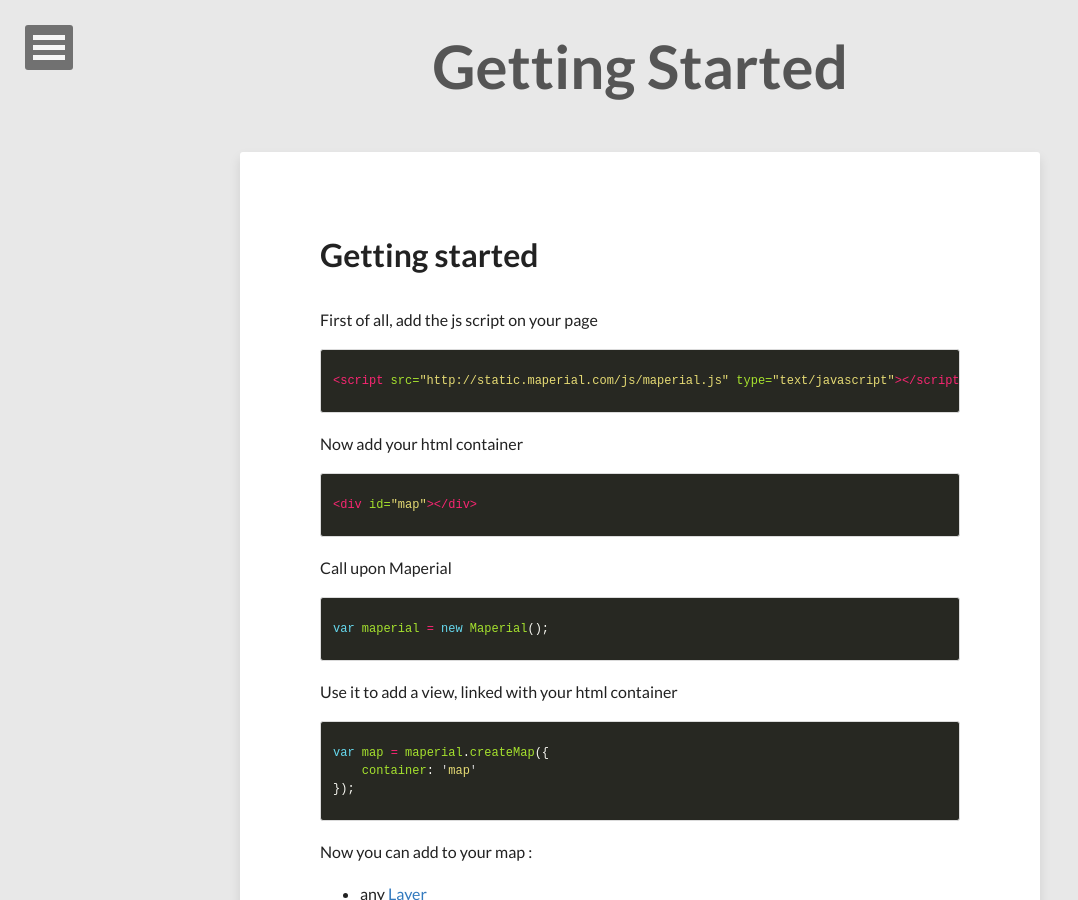
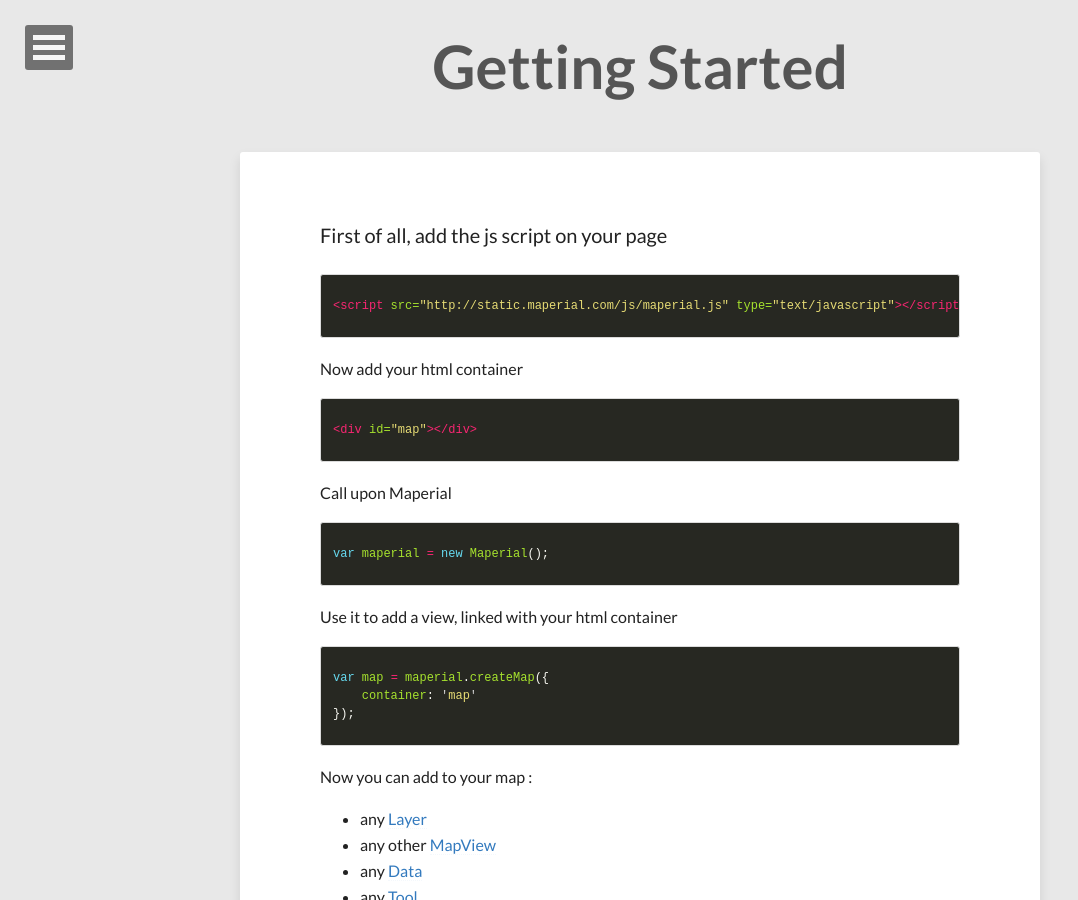
Before and after one commit to maperial/maperial.github.io, a Jekyll site: the page built from getting-started/index.md, in a window 1280 px wide and 900 px high. Shown: the whole window, without its empty margins (0-1078 px from the left). Built offline with Jekyll 4.4.1, drawn with Linux system fonts in a browser that asks for light colours; nearby versions of some CDN libraries; comment, search, counter and statistics services are not loaded.

Commit message:
getting-started

```diff
--- a/getting-started/index.md
+++ b/getting-started/index.md
@@ -3,7 +3,6 @@
 title: Getting Started
 ---
 
-# Getting started
 First of all, add the js script on your page
 {% highlight html %}
 <script src="http://static.maperial.com/js/maperial.js" type="text/javascript"></script>
```
